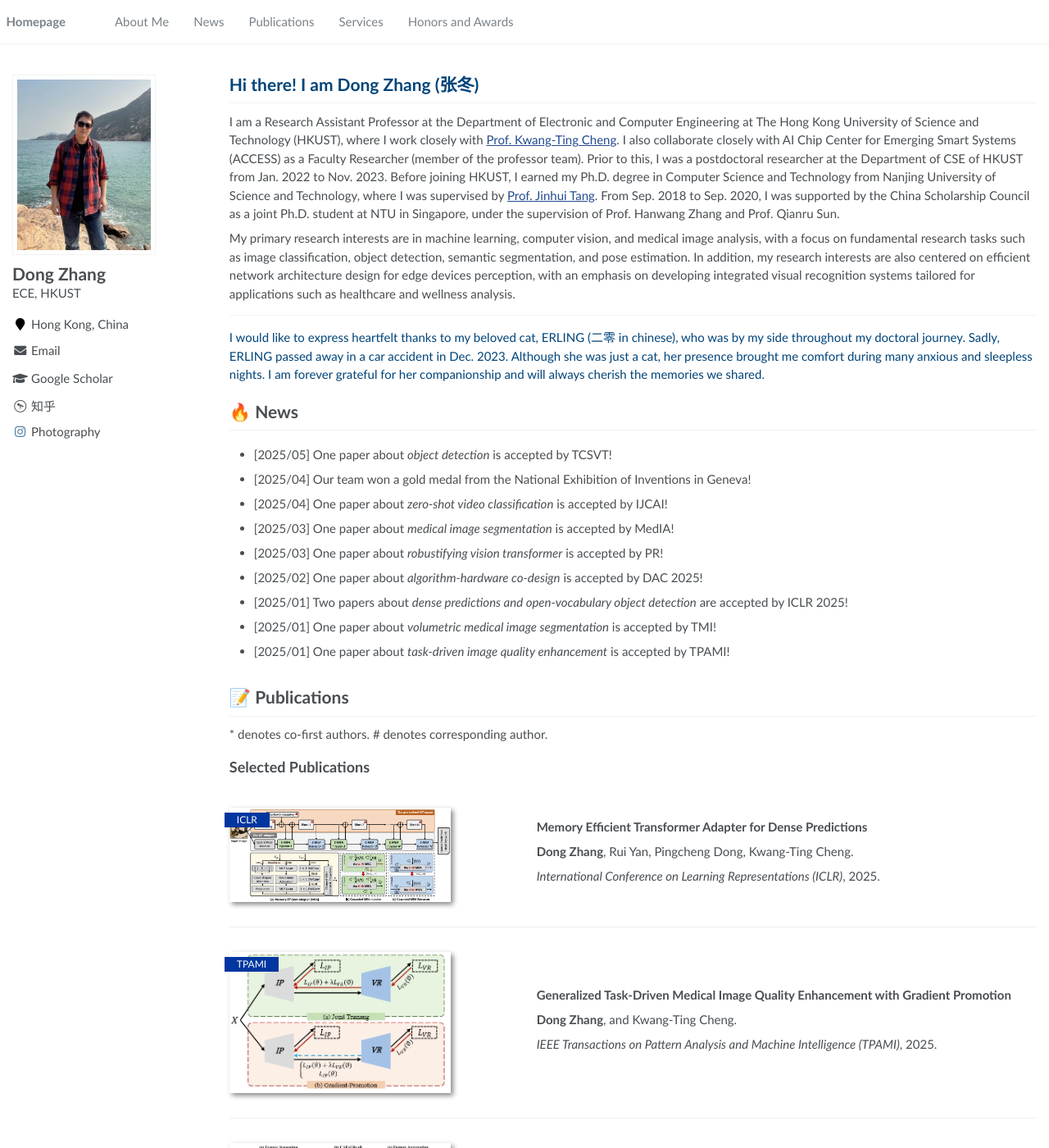
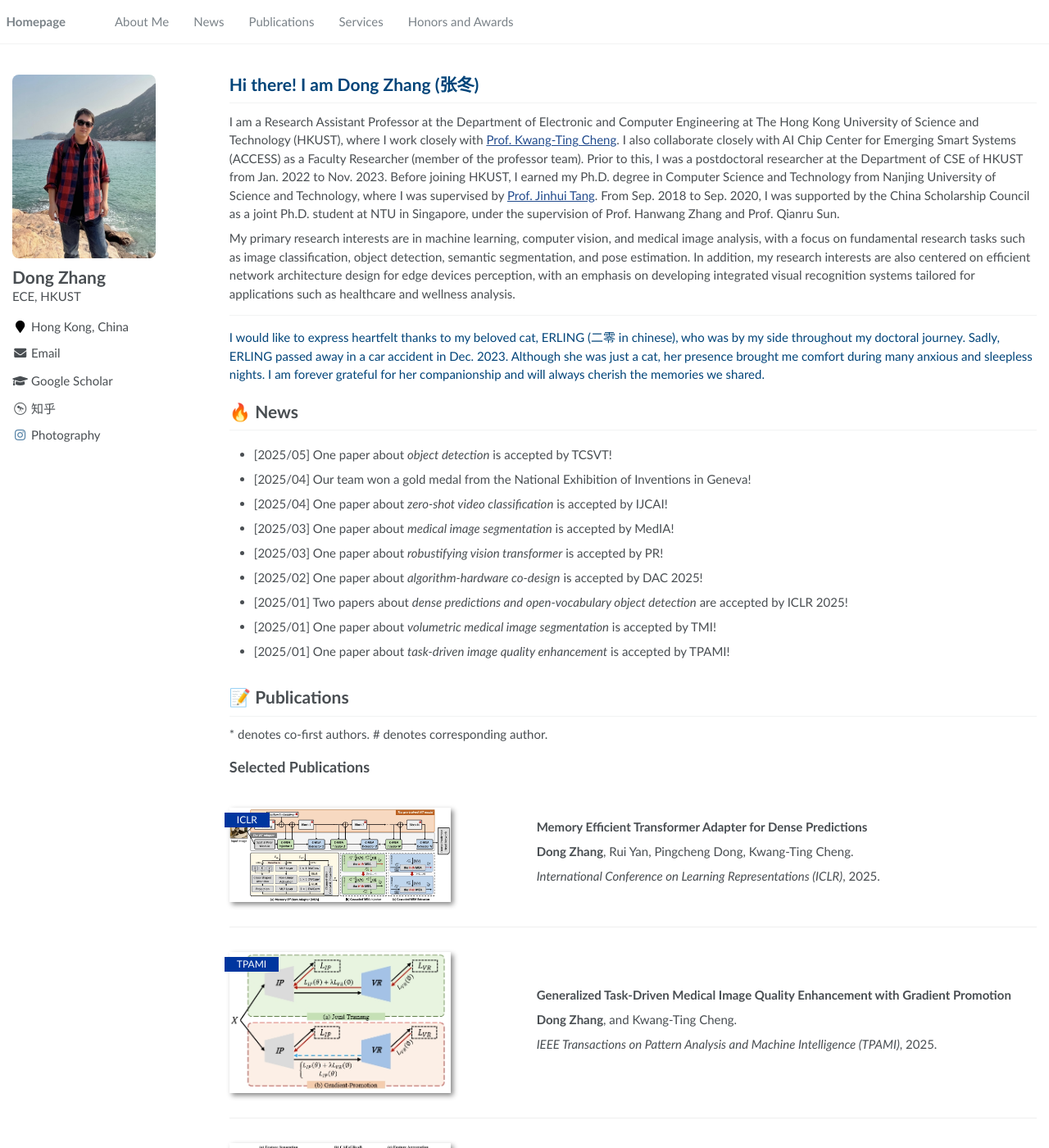
Before and after one commit to dongzhang89/dongzhang89.github.io, a Jekyll site: the page built from _pages/about.md, in a window 1280 px wide and 1400 px high. Shown: the whole window at 82% size. Built offline with Jekyll 4.4.1, drawn with Linux system fonts in a browser that asks for light colours.

Commit message:
Update _sidebar.scss

```diff
--- a/_sass/_sidebar.scss
+++ b/_sass/_sidebar.scss
@@ -94,11 +94,11 @@
   img {
     max-width: 175px;
     min-width: 75px;
-    border-radius: 0;
+    border-radius: 8px;
 
     @include breakpoint($large) {
-      padding: 5px;
-      border: 1px solid $border-color;
+      padding: 0;
+      border: none;
     }
   }
 }
```
